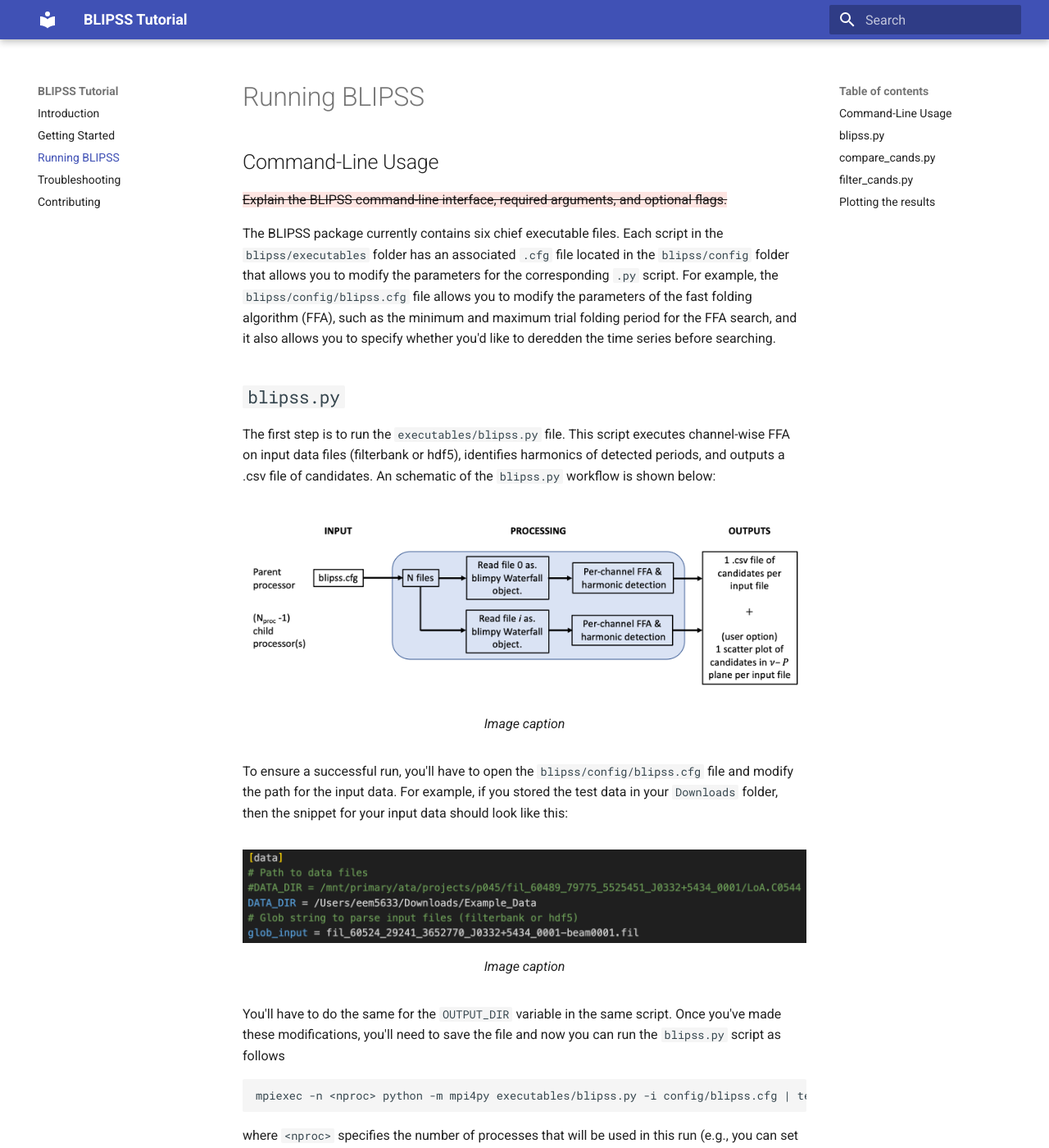
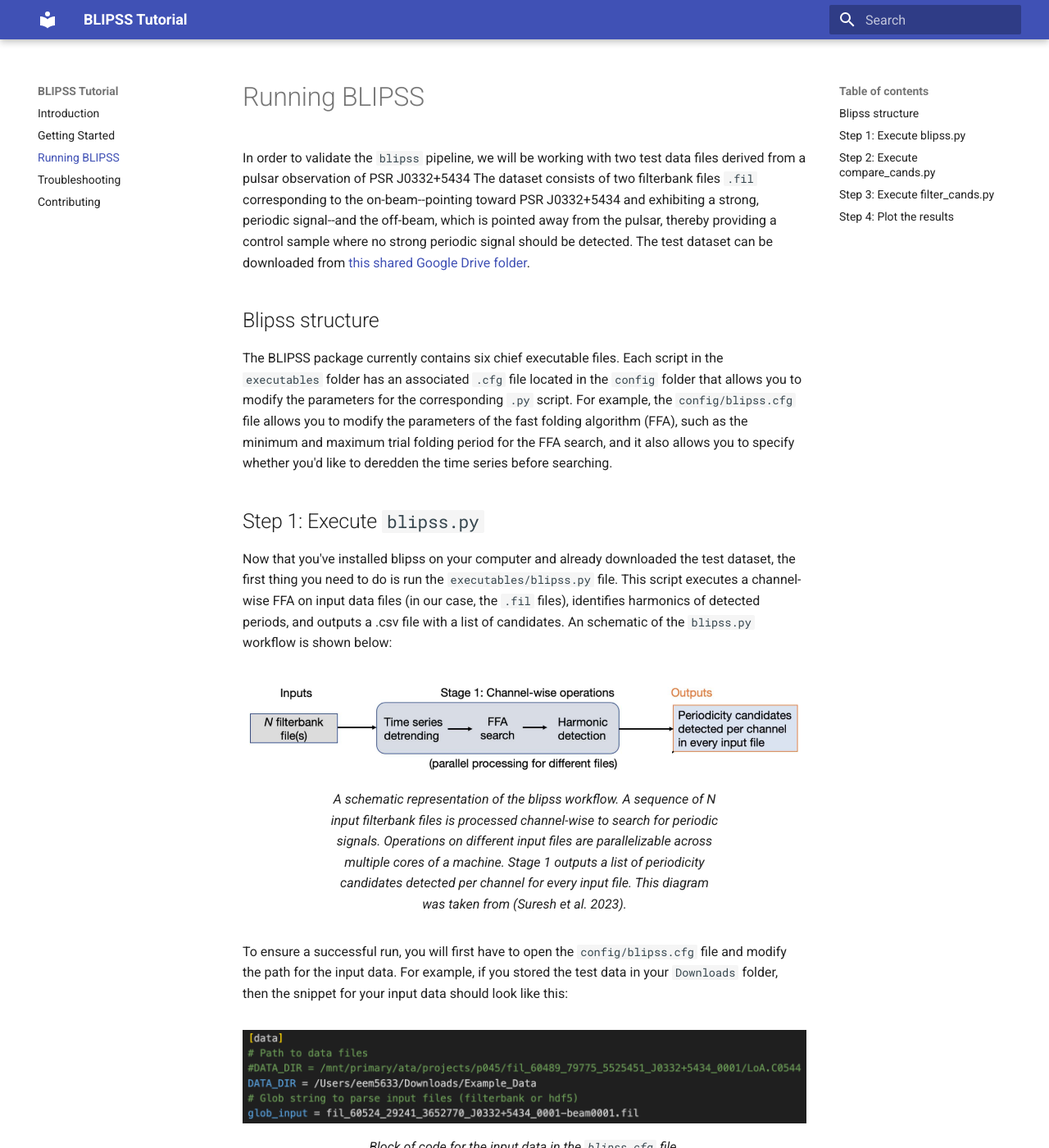
Before and after one commit to eemg/blipss-tutorial-site, an MkDocs documentation site: the page built from docs/running_blipss.md, in a window 1280 px wide and 1400 px high. Shown: the whole window at 82% size. Built offline with MkDocs 1.6.1 and Material for MkDocs 9.7.7, drawn with Linux system fonts in a browser that asks for light colours; some of the changed text lies outside the part shown.

````diff
--- a/docs/running_blipss.md
+++ b/docs/running_blipss.md
@@ -1,41 +1,49 @@
 # Running BLIPSS
 
-## Command-Line Usage
 
-{--Explain the BLIPSS command-line interface, required arguments, and optional flags.--}
+In order to validate the `blipss` pipeline, we will be working with two test data files derived from a pulsar observation of PSR J0332+5434
+The dataset consists of two filterbank files `.fil` corresponding to the on-beam--pointing toward
+PSR J0332+5434 and exhibiting a strong, periodic signal--and the off-beam, which is pointed away from the pulsar, thereby providing a control sample where no strong periodic signal
+should be detected. The test dataset can be downloaded from [this shared Google Drive folder](https://drive.google.com/drive/folders/1F-HHBgHHC0STbcoE6kM9zHHpCm0u_uVf).
 
-The BLIPSS package currently contains six chief executable files. Each script in the `blipss/executables` folder has an associated `.cfg` file located in the
-`blipss/config` folder that allows you to modify the parameters for the corresponding `.py` script.
-For example, the `blipss/config/blipss.cfg` file allows you to modify the parameters of
+
+
+## Blipss structure
+
+The BLIPSS package currently contains six chief executable files. Each script in the `executables` folder has an associated `.cfg` file located in the
+`config` folder that allows you to modify the parameters for the corresponding `.py` script.
+For example, the `config/blipss.cfg` file allows you to modify the parameters of
 the fast folding algorithm (FFA), such as the minimum and maximum trial folding period
 for the FFA search, and it also allows you to specify whether you'd like to deredden the time
 series before searching.
 
-## `blipss.py`
+## Step 1: Execute `blipss.py`
 
-The first step is to run the `executables/blipss.py` file.
-This script executes channel-wise FFA on input data files (filterbank or hdf5), identifies harmonics of
-detected periods, and outputs a .csv file of candidates. An schematic of the `blipss.py` workflow
+Now that you've installed blipss on your computer and already downloaded the test dataset, the first thing you need to do is run the `executables/blipss.py` file.
+This script executes a channel-wise FFA on input data files (in our case, the `.fil` files), identifies harmonics of
+detected periods, and outputs a .csv file with a list of candidates. An schematic of the `blipss.py` workflow
 is shown below:
 
-![Image title](fig1.png){ width="800" }
+![Image title](diagram2.png){ width="800" }
 /// caption
-Image caption
+A schematic representation of the blipss workflow. A sequence of N input filterbank files is processed channel-wise
+to search for periodic signals. Operations on different input files are parallelizable across multiple cores of a machine. Stage 1 outputs a list of periodicity candidates
+detected per channel for every input file. This diagram was taken from (Suresh et al. 2023).
 ///
 
 
-To ensure a successful run, you'll
-have to open the `blipss/config/blipss.cfg` file and modify the path for the input data. For
+To ensure a successful run, you will first
+have to open the `config/blipss.cfg` file and modify the path for the input data. For
 example, if you stored the test data in your `Downloads` folder, then the snippet for your
 input data should look like this:
 
 ![Image title](input1.png){ width="800" }
 /// caption
-Image caption
+Block of code for the input data in the `blipss.cfg` file.
 ///
 
-You'll have to do the same for the `OUTPUT_DIR` variable in the same script.
-Once you've made these modifications, you'll need to save the file and now you can run the
+You must do the same for the `OUTPUT_DIR` variable in the same `.cfg` file and enter the path to the location where you want to store the output of the `blipss.py` script.
+Once you've made these modifications, you will save the file and then run the
 `blipss.py` script as follows
 
 ```
@@ -46,20 +54,18 @@ where `<nproc>` specifies the number of processes that will be used in this run
 set it to `2`) and `<Log file>` is the name of the text file where the output of the command
 above will be printed (e.g., you can call it `output1.txt`).
 
-If this command is successfully run, you should get an output that looks like this
+If this command is executed successfully, you should get an output that looks like this
 
 
 ![Image title](output1.png){ width="800" }
 /// caption
-Image caption
+
 ///
 
-This will produce two `.csv` files whose name ends with `...-beam0000_cands.csv` and
-`...-beam0001_cands.csv`. Each of these files contain the information about the radio
-frquency used (in MHz), the number of bins, the best width, the period of the pulsar (s), the
-signal-to-noise ratio (S/N), and the harmonic flag for a specific channel.
-
-In addition to these `.csv` files, you should obtain two plots that look like this
+This will produce two `.csv` files whose name ends with `beam0000_cands.csv` and
+`beam0001_cands.csv`. Each of these files contain the information about the radio
+frequency used (in MHz), the number of bins, the best width, the period of the pulsar (s), the
+signal-to-noise ratio (S/N), and the harmonic flag for a specific channel. In addition to these `.csv` files, you should obtain two plots that look like this
 
 ![Image title](plt1.png){ width="400" }
 /// caption
@@ -71,7 +77,7 @@ Off-beam
 On-beam
 ///
 
-## `compare_cands.py`
+## Step 2: Execute `compare_cands.py`
 
 Now that we've processed the data for the two candidates, we have to compare them by running
 the `executables/compare_cands.py` script. This script compares the periodicity detections across
@@ -79,18 +85,17 @@ a set of N `.csv` files generated by `blipss.py`. For every unique candidate per
 binary code is generated, wherein ones and zeros represent detections and non-detections,
 respectively.
 
-As with the `blipss.py` script, we need to modify the
-parameters first by editing the path to the blipss repo in your local machine. To do this we have
-to open the `config/compare_cands.cfg` file and modify the path to the `.csv` files generated by
-`blipss`
+As with the `blipss.py` script, we first need to modify the `.cfg` file by editing the path to the blipss repo in your local machine. To do this we have
+to open the `config/compare_cands.cfg` file and enter the path to the directory where the `.csv` files generated by
+`blipss.py` were stored. This is shown in the following code snippet
 
 ![Image title](input2.png){ width="800" }
 /// caption
-Image caption
+Block of code for the input data in the `compare_cands.cfg` file.
 ///
 
-Now that we've edited the path in the `.cfg` file, we are now ready to run the `compare_cands.py`
-script. To run it, we should type the following command in the terminal
+Once you've edited the path in the `.cfg` file, you are now ready to run the `compare_cands.py`
+script. To run execute this, you need to type the following command in the terminal
 
 ```
 python executables/compare_cands.py -i config/compare_cands.cfg | tee <Log file>
@@ -101,29 +106,28 @@ If the run is successful, you should see an output message that looks like this
 
 ![Image title](output2.png){ width="800" }
 /// caption
-Image caption
+
 ///
 
 
 This will produce a new `.csv` file whose name ends with `comparecands.csv`.
 
-## `filter_cands.py`
+## Step 3: Execute `filter_cands.py`
 
-Next, we have to run the `filter_cands.py` script. This script is going to narrow down the search
-by selecting the channels that have a `S/N>20` and have code `10`.
-
-To run this script, we have to type the following in the terminal
+Next, we have to run the `filter_cands.py` script. This script is going to narrow down the search of periodic signals
+by selecting the channels that have a `S/N>20` and have code `10`. To run this script, we have
+to type the following command in the terminal
 
 ```
 python filter_cands.py
 ```
 
-and the output should be yet another `.csv` file whose name ends with `...filtered.csv`.
+This will output yet another `.csv` file whose name ends with `filtered.csv`.
 
-## Plotting the results
+## Step 4: Plot the results
 
 Now that we've managed to filter the candidates that have a `S/N>20` and code `10`, it's time
-to plot the results for these candidates. The script we want to run is called `plot_cands.py` and
+to plot the results for these candidates. The script that we have to run is called `plot_cands.py` and
 it has an associated `.cfg` file that needs to be modified with the correct path to your local
 version of the blipss repo. Once you make these edits (following the same process as with
 previous scripts), you have to run the following command in the terminal
@@ -131,28 +135,39 @@ previous scripts), you have to run the following command in the terminal
 ```
 python executables/plot_cands.py -i config/plot_cands.cfg | tee <Log file>
 ```
-where `<Log file>` will be the name of the file where the output of this run will be printed.
-If everything goes well, you should get the following output:
+If everything goes well, you should see the following output
 
 
 ![Image title](output3.png){ width="800" }
 /// caption
-Image caption
+
+///
+
+
+![Image title](dots.svg){ width="35" }
+/// caption
+
 ///
 
 ![Image title](output4.png){ width="800" }
 /// caption
-Image caption
+
 ///
 
-In the example above, we had 21 candidates, so after running this last script, you will obtain one
+In the example above, we had 21 candidates, so after running the `plot_cands.py` script, you will obtain one
 plot for each of the 21 candidates that looks like this
 
 ![Image title](plt4.png){ width="600" }
 /// caption
-Image caption
+Plot of the `P = 1.42938 s` candidate signal. The left column shows periodograms derived from each data file, the
+ON-beam and OFF-beam. The candidate period is indicated by the red dashed vertical lines. The right column shows the
+average pulse profiles (top subplot) and phase-time diagrams (bottom subplot).
 ///
 
-The candidate period is indicated by the red vertical dashed line.
+A “true” signal would appear as a strong peak in the periodogram at the determined period, as
+well as a vertical bar in the phase-time diagram for the ON-beam (top subplots) but not the OFF-beam (bottom
+subplots). Figure 1 shows one plot of the signal with `P = 1.42938 s`. As we can see in this case,
+the red dashed coincides with the the most prominent peak in the periodogram, which indicates that
+pulsed radio signals were detected.
 
 At this point, you'll have the pipeline working and validated!
--- a/mkdocs.yml
+++ b/mkdocs.yml
@@ -17,3 +17,6 @@ markdown_extensions:
   - attr_list
   - md_in_html
   - pymdownx.blocks.caption
+  - admonition
+  - pymdownx.details
+  - pymdownx.superfences
````
Also changed, not shown: docs/contributing.md (+3 -1 lines), docs/getting_started.md (+63 -21 lines), docs/index.md (+8 -2 lines), docs/troubleshooting.md (+3 -3 lines), docs/diagram1.png (added), docs/diagram2.png (added), docs/dots.svg (added).
